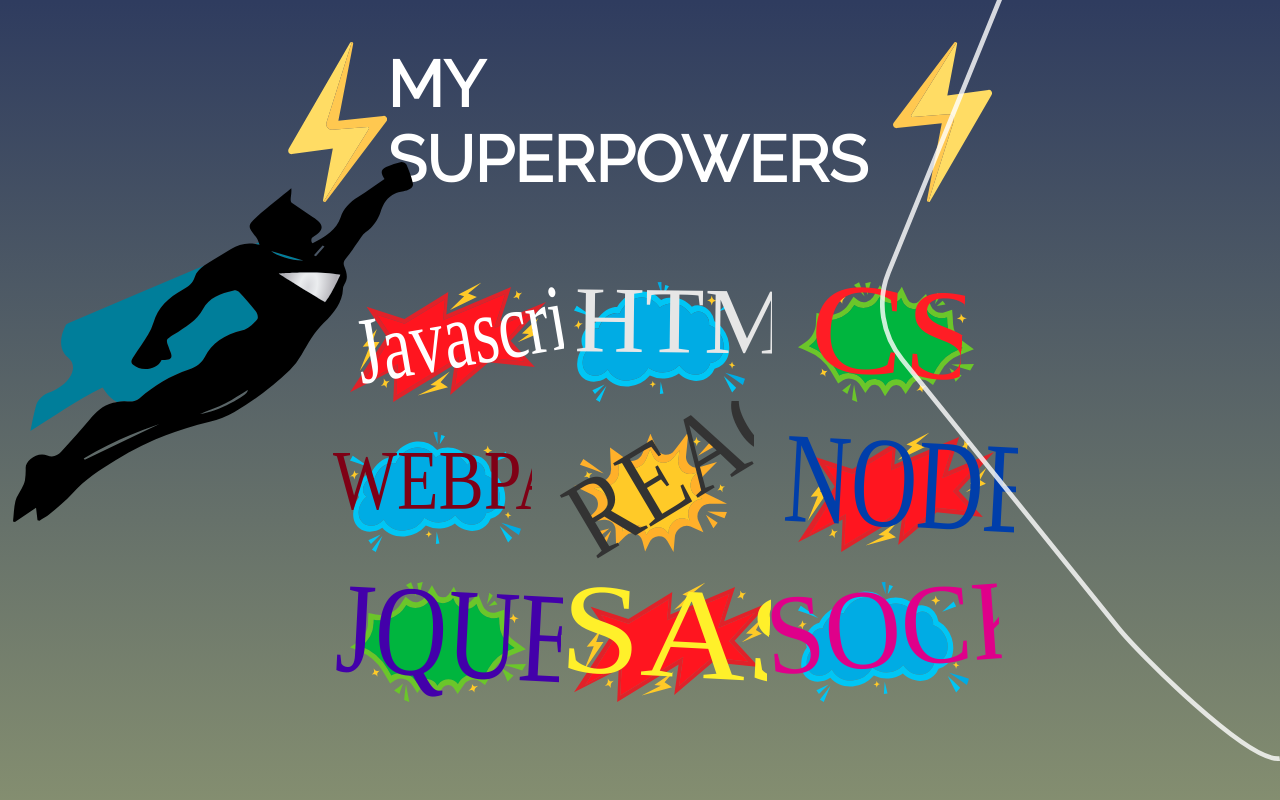
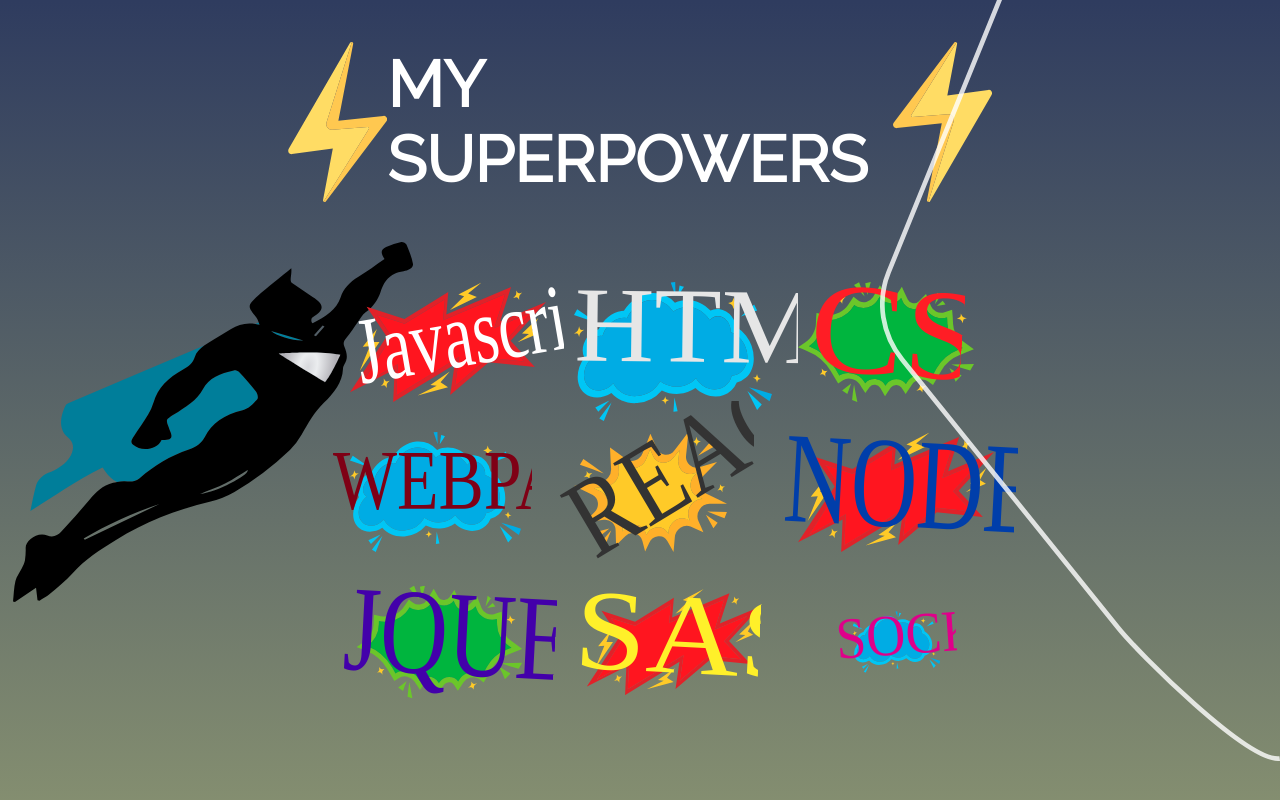
Before and after one commit to hayderameen/my-playground, a React (Create React App) app: page / in a window 1280 px wide. Shown: the part 1598-2398 px from the top of the page. Built offline with nearby package versions, Linux system fonts and the light colour scheme; a web font is replaced by a local one.

Commit message:
Using transform for animations

```diff
--- a/src/css/home/mySkills.css
+++ b/src/css/home/mySkills.css
@@ -21,11 +21,14 @@
   display: flex;
   box-shadow: -7px 6px 4px black;
   z-index: 2;
+  transform: translateX(101%);
 }
 
 .show-ticker {
-  transition: right 1.5s ease-in-out;
-  right: 0 !important;
+  /* transition: right 1.5s ease-in-out;
+  right: 0 !important; */
+  transition: transform 1.5s ease-in-out;
+  transform: translateX(0%);
 }
 
 .ticker > h1 {
@@ -38,26 +41,29 @@
   background: url("../../assets/home/myskills/ticker1.svg");
   width: 50%;
   top: 15%;
-  right: -51%;
+  right: 0;
 }
 
 #ticker2 {
   background: url("../../assets/home/myskills/ticker2.svg");
   width: 60%;
   top: 35%;
-  right: -62%;
+  right: 0;
   color: black;
+  transition-delay: 400ms;
 }
 #ticker3 {
   background: url("../../assets/home/myskills/ticker3.svg");
   width: 70%;
   top: 55%;
-  right: -71%;
+  right: 0;
+  transition-delay: 800ms;
 }
 #ticker4 {
   background: url("../../assets/home/myskills/ticker4.svg");
   width: 80%;
   top: 75%;
-  right: -83%;
+  right: 0;
   color: black;
+  transition-delay: 1200ms;
 }
--- a/src/css/home/superPowers.css
+++ b/src/css/home/superPowers.css
@@ -38,7 +38,7 @@
 }
 
 .show-powers {
-  animation: pop-out 2s;
+  animation: pop-out 1.5s;
 }
 
 @keyframes pop-out {
@@ -73,14 +73,28 @@
   background: url("../../assets/home/superpowers/superheroFigure.svg") no-repeat;
   width: 400px;
   height: 400px;
-  top: 40%;
-  left: -22%;
+  top: 20%;
+  left: 1%;
+  transform: translate(-105%, 50%);
 }
 
 .fly-hero-in {
-  transition: top 2s ease-in-out, left 2s ease-in-out;
-  top: 20% !important;
-  left: 1% !important;
+  transition: transform 2s ease-in-out;
+  transform: translate(0%, 20%) !important;
+  animation: flying 2.3s ease-in-out infinite;
+  animation-delay: 2s;
+}
+
+@keyframes flying {
+  0% {
+    transform: translate(0%, 20%);
+  }
+  50% {
+    transform: translate(0%, 23%);
+  }
+  100% {
+    transform: translate(0%, 20%);
+  }
 }
 
 #superPowers-texts {
@@ -102,6 +116,7 @@
     no-repeat;
   width: 25%;
   height: 100%;
+  transition-delay: 500ms;
 }
 #javascript > div {
   background: url("../../assets/home/superpowers/jstext.svg") no-repeat;
@@ -113,6 +128,7 @@
     no-repeat;
   width: 25%;
   height: 116%;
+  transition-delay: 800ms;
 }
 #html5 > div {
   background: url("../../assets/home/superpowers/html5text.svg") no-repeat;
@@ -124,6 +140,7 @@
     no-repeat;
   width: 25%;
   height: 100%;
+  transition-delay: 1100ms;
 }
 #css > div {
   background: url("../../assets/home/superpowers/csstext.svg") no-repeat;
@@ -137,6 +154,7 @@
     no-repeat;
   width: 25%;
   height: 100%;
+  transition-delay: 1500ms;
 }
 #webpack > div {
   background: url("../../assets/home/superpowers/webpacktext.svg") no-repeat;
@@ -150,6 +168,7 @@
     no-repeat;
   width: 25%;
   height: 100%;
+  transition-delay: 1800ms;
 }
 #react > div {
   background: url("../../assets/home/superpowers/reacttext.svg") no-repeat;
@@ -163,6 +182,7 @@
     no-repeat;
   width: 25%;
   height: 100%;
+  transition-delay: 2100ms;
 }
 #node > div {
   background: url("../../assets/home/superpowers/nodetext.svg") no-repeat;
@@ -176,6 +196,7 @@
     no-repeat;
   width: 25%;
   height: 100%;
+  transition-delay: 2400ms;
 }
 #jquery > div {
   background: url("../../assets/home/superpowers/jquerytext.svg") no-repeat;
@@ -189,6 +210,7 @@
     no-repeat;
   width: 25%;
   height: 100%;
+  transition-delay: 2500ms;
 }
 #sass > div {
   background: url("../../assets/home/superpowers/sasstext.svg") no-repeat;
@@ -202,6 +224,7 @@
     no-repeat;
   width: 25%;
   height: 100%;
+  transition-delay: 2800ms;
 }
 #socket > div {
   background: url("../../assets/home/superpowers/sockettext.svg") no-repeat;
@@ -211,12 +234,10 @@
 }
 
 .hide-power {
-  width: 0% !important;
-  height: 0% !important;
+  transform: scale(0) !important;
 }
 
 .show-power {
-  transition: height 1s, width 1s;
-  width: 25% !important;
-  height: 100% !important;
+  transition: transform 1s;
+  transform: scale(1) !important;
 }
```
